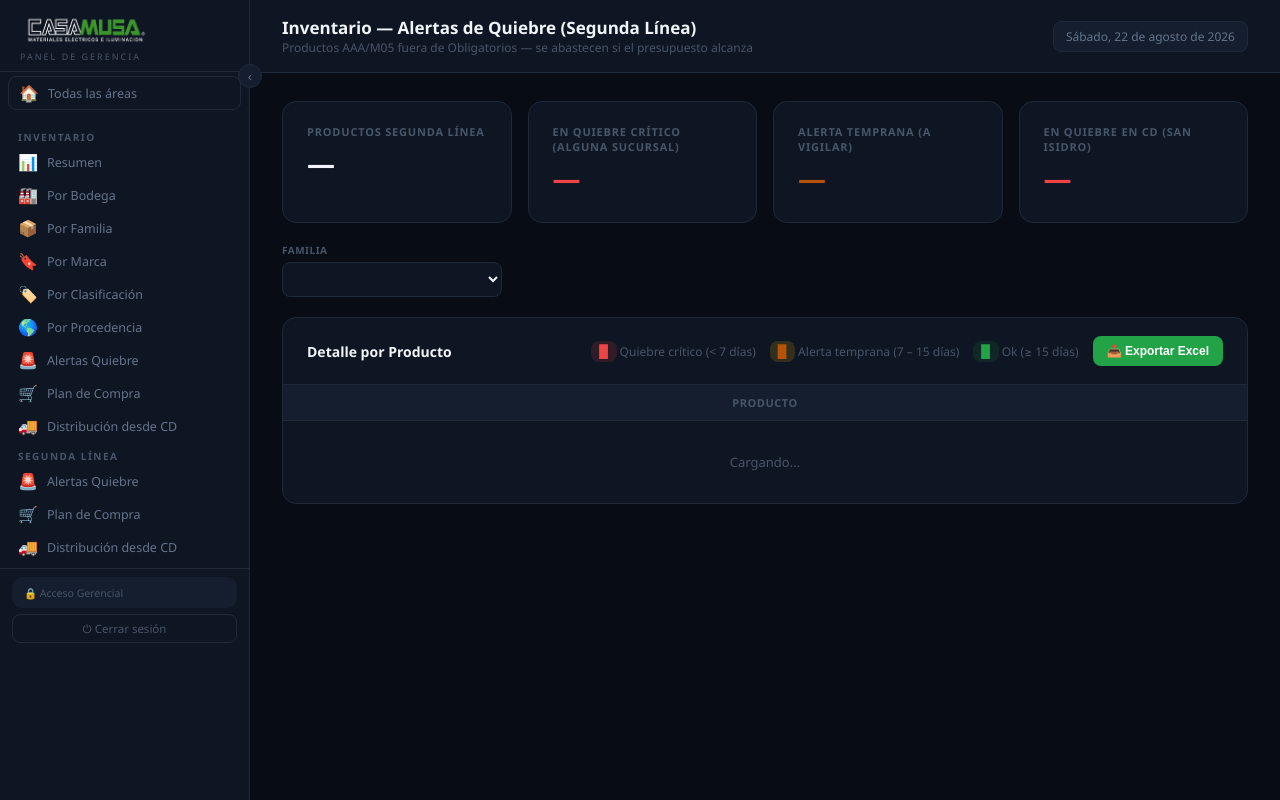
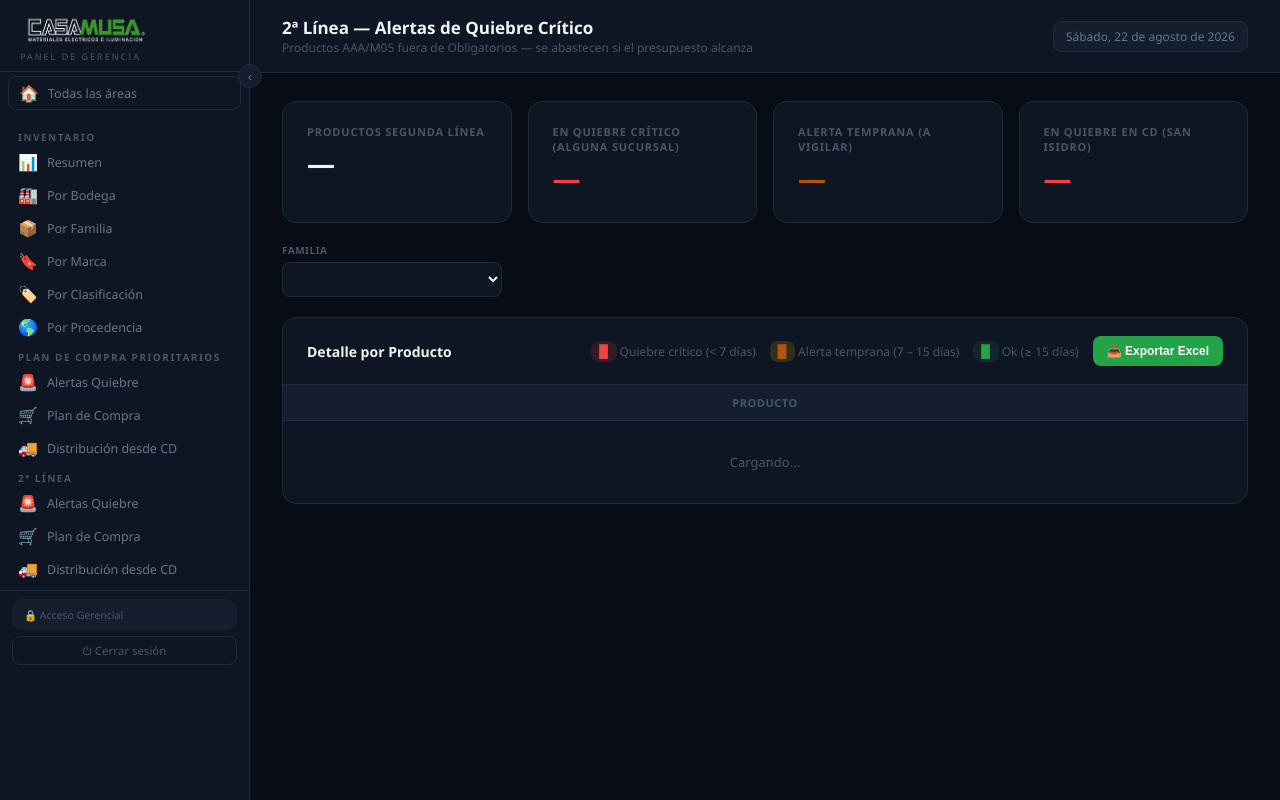
Before and after one commit to dsj874-bot/dashboard-casamusa, a Flask app: template templates/inventario_alertas_2l.html in a window 1280 px wide. Run offline with Flask 3, Linux system fonts and the light colour scheme; the template is opened without the code that fills it, so the values that code supplies are empty; parts of the project's set-up code (start-up, migrations or seed data) failed here and were passed over; some libraries are stand-ins or nearby versions.

Commit message:
Renombrar secciones: "Plan de Compra Prioritarios" y "2ª Línea"
El grupo de Alertas/Plan de Compra/Distribucion de Obligatorios no
tenia titulo propio en el sidebar (quedaba mezclado bajo "Inventario"
a secas) -- ahora tiene su propia seccion "Plan de Compra
Prioritarios". "Segunda Línea" pasa a llamarse "2ª Línea". Titulos de
pagina de las 6 pantallas actualizados para ser consistentes con el
nuevo nombre de cada seccion.

Co-Authored-By: Claude Sonnet 5 <noreply@anthropic.com>

```diff
--- a/templates/_inventario_sidebar.html
+++ b/templates/_inventario_sidebar.html
@@ -17,6 +17,8 @@
 <a href="/inventario/procedencia" class="nav-item {% if active == 'inventario_procedencia' %}active{% endif %}">
   <span class="nav-icon">🌎</span><span class="nav-label"> Por Procedencia</span>
 </a>
+
+<div class="nav-section-title">Plan de Compra Prioritarios</div>
 <a href="/inventario/alertas" class="nav-item {% if active == 'inventario_alertas' %}active{% endif %}">
   <span class="nav-icon">🚨</span><span class="nav-label"> Alertas Quiebre</span>
 </a>
@@ -27,7 +29,7 @@
   <span class="nav-icon">🚚</span><span class="nav-label"> Distribución desde CD</span>
 </a>
 
-<div class="nav-section-title">Segunda Línea</div>
+<div class="nav-section-title">2ª Línea</div>
 <a href="/inventario/alertas_segunda_linea" class="nav-item {% if active == 'inventario_alertas_2l' %}active{% endif %}">
   <span class="nav-icon">🚨</span><span class="nav-label"> Alertas Quiebre</span>
 </a>
--- a/templates/inventario_alertas.html
+++ b/templates/inventario_alertas.html
@@ -1,7 +1,7 @@
 {% extends "base.html" %}
 
-{% block title %}Inventario — Alertas de Quiebre Crítico{% endblock %}
-{% block page_title %}Inventario — Alertas de Quiebre Crítico{% endblock %}
+{% block title %}Prioritarios — Alertas de Quiebre Crítico{% endblock %}
+{% block page_title %}Plan de Compra Prioritarios — Alertas de Quiebre Crítico{% endblock %}
 {% block page_subtitle %}Productos que no pueden faltar — estado de stock por sucursal{% endblock %}
 
 {% block sidebar_nav %}{% include "_inventario_sidebar.html" %}{% endblock %}
--- a/templates/inventario_alertas_2l.html
+++ b/templates/inventario_alertas_2l.html
@@ -1,7 +1,7 @@
 {% extends "base.html" %}
 
-{% block title %}Inventario — Alertas Segunda Línea{% endblock %}
-{% block page_title %}Inventario — Alertas de Quiebre (Segunda Línea){% endblock %}
+{% block title %}2ª Línea — Alertas de Quiebre{% endblock %}
+{% block page_title %}2ª Línea — Alertas de Quiebre Crítico{% endblock %}
 {% block page_subtitle %}Productos AAA/M05 fuera de Obligatorios — se abastecen si el presupuesto alcanza{% endblock %}
 
 {% block sidebar_nav %}{% include "_inventario_sidebar.html" %}{% endblock %}
--- a/templates/inventario_compras.html
+++ b/templates/inventario_compras.html
@@ -1,7 +1,7 @@
 {% extends "base.html" %}
 
-{% block title %}Inventario — Plan de Compra{% endblock %}
-{% block page_title %}Inventario — Plan de Compra{% endblock %}
+{% block title %}Prioritarios — Plan de Compra{% endblock %}
+{% block page_title %}Plan de Compra Prioritarios{% endblock %}
 {% block page_subtitle %}Cuánto comprar (Nacional) para llegar a 2 meses de cobertura{% endblock %}
 
 {% block sidebar_nav %}{% include "_inventario_sidebar.html" %}{% endblock %}
--- a/templates/inventario_compras_2l.html
+++ b/templates/inventario_compras_2l.html
@@ -1,7 +1,7 @@
 {% extends "base.html" %}
 
-{% block title %}Inventario — Plan de Compra Segunda Línea{% endblock %}
-{% block page_title %}Inventario — Plan de Compra (Segunda Línea){% endblock %}
+{% block title %}2ª Línea — Plan de Compra{% endblock %}
+{% block page_title %}2ª Línea — Plan de Compra{% endblock %}
 {% block page_subtitle %}Cuánto comprar para llegar a 1 mes de cobertura, como máximo{% endblock %}
 
 {% block sidebar_nav %}{% include "_inventario_sidebar.html" %}{% endblock %}
--- a/templates/inventario_distribucion.html
+++ b/templates/inventario_distribucion.html
@@ -1,7 +1,7 @@
 {% extends "base.html" %}
 
-{% block title %}Inventario — Distribución desde CD{% endblock %}
-{% block page_title %}Inventario — Distribución desde San Isidro{% endblock %}
+{% block title %}Prioritarios — Distribución desde CD{% endblock %}
+{% block page_title %}Plan de Compra Prioritarios — Distribución desde San Isidro{% endblock %}
 {% block page_subtitle %}Cuánto despachar a cada sucursal sin desabastecer el CD{% endblock %}
 
 {% block sidebar_nav %}{% include "_inventario_sidebar.html" %}{% endblock %}
--- a/templates/inventario_distribucion_2l.html
+++ b/templates/inventario_distribucion_2l.html
@@ -1,7 +1,7 @@
 {% extends "base.html" %}
 
-{% block title %}Inventario — Distribución Segunda Línea{% endblock %}
-{% block page_title %}Inventario — Distribución desde San Isidro (Segunda Línea){% endblock %}
+{% block title %}2ª Línea — Distribución desde CD{% endblock %}
+{% block page_title %}2ª Línea — Distribución desde San Isidro{% endblock %}
 {% block page_subtitle %}Cuánto despachar a cada sucursal sin desabastecer el CD{% endblock %}
 
 {% block sidebar_nav %}{% include "_inventario_sidebar.html" %}{% endblock %}
```
